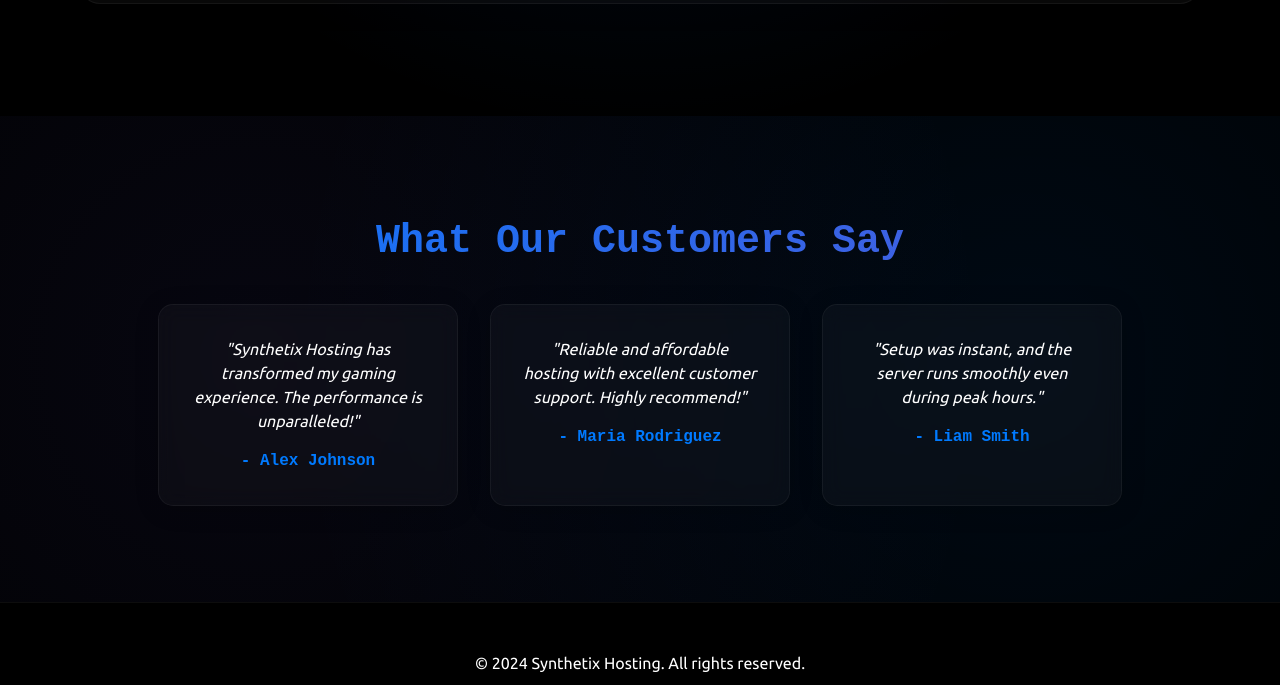
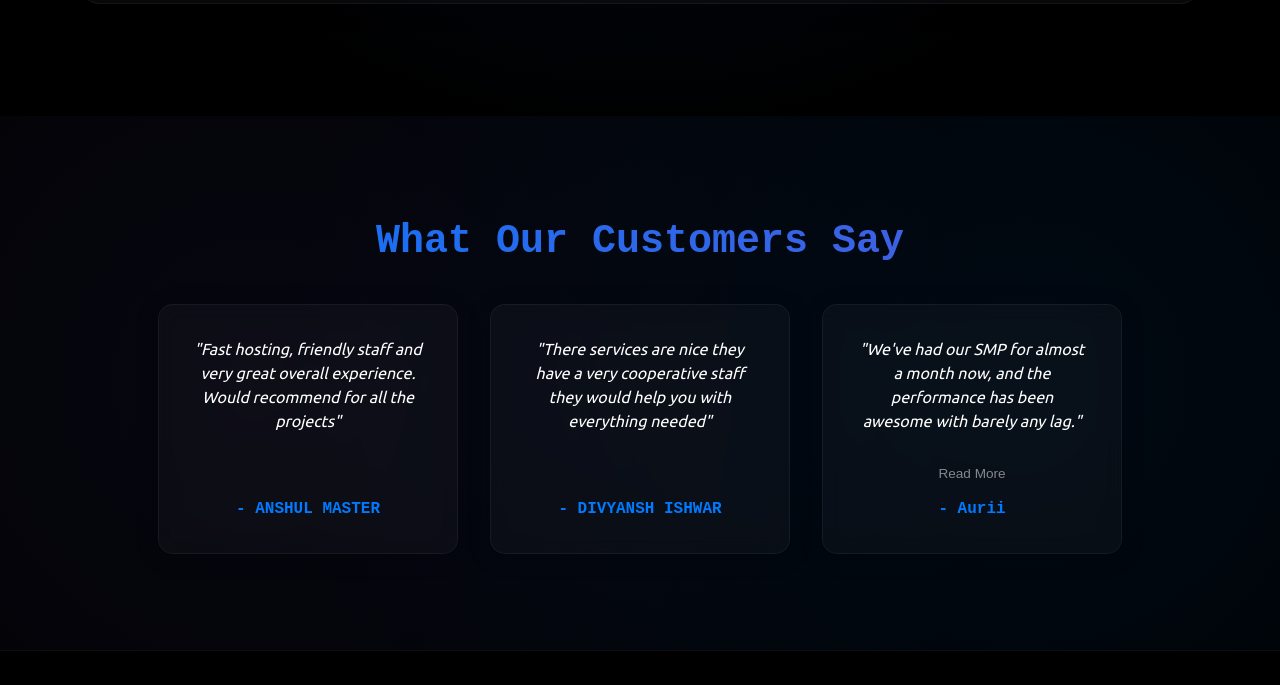
Before and after one commit to aShanki/Synthetix-Website, a website: page index.html in a window 1280 px wide. Shown: the part 1280-1965 px from the top of the page. Drawn offline with Linux system fonts and the light colour scheme; a web font is replaced by a local one.

Commit message:
Update hero section text and testimonials; add "Read More" functionality for extended reviews

```diff
--- a/index.html
+++ b/index.html
@@ -30,8 +30,8 @@
     <!-- Hero Section -->
     <section class="hero">
         <div class="hero-content">
-            <h1>Elevate Your Gaming Experience</h1>
-            <p>Experience next-generation Minecraft hosting with unparalleled performance and reliability.</p>
+            <h1>Affordability meets performance</h1>
+            <p>Experience next-generation Minecraft hosting with undeniable savings and reliability.</p>
             <div class="hero-cta">
                 <a href="plans.html" class="btn">Get Started</a>
             </div>
@@ -59,16 +59,17 @@
         <h2>What Our Customers Say</h2>
         <div class="testimonial-grid">
             <div class="testimonial">
-                <p>"Synthetix Hosting has transformed my gaming experience. The performance is unparalleled!"</p>
-                <h4>- Alex Johnson</h4>
+                <p>"Fast hosting, friendly staff and very great overall experience. Would recommend for all the projects"</p>
+                <h4>- ANSHUL MASTER</h4>
             </div>
             <div class="testimonial">
-                <p>"Reliable and affordable hosting with excellent customer support. Highly recommend!"</p>
-                <h4>- Maria Rodriguez</h4>
+                <p>"There services are nice they have a very cooperative staff they would help you with everything needed"</p>
+                <h4>- DIVYANSH ISHWAR</h4>
             </div>
             <div class="testimonial">
-                <p>"Setup was instant, and the server runs smoothly even during peak hours."</p>
-                <h4>- Liam Smith</h4>
+                <p>"We've had our SMP for almost a month now, and the performance has been awesome with barely any lag.<span class="more-text"> The staff are also very nice and approachable, always ready to help you with anything. Overall, it's been a great experience, and I would highly recommend it.</span>"</p>
+                <button class="read-more-btn">Read More</button>
+                <h4>- Aurii</h4>
             </div>
         </div>
     </section>
--- a/script.js
+++ b/script.js
@@ -244,4 +244,18 @@ document.addEventListener('DOMContentLoaded', () => {
     });
 });
 
+// Read More functionality
+document.querySelectorAll('.read-more-btn').forEach(button => {
+    button.addEventListener('click', function() {
+        const moreText = this.previousElementSibling.querySelector('.more-text');
+        if (moreText.style.display === 'none' || !moreText.style.display) {
+            moreText.style.display = 'inline';
+            this.textContent = 'Read Less';
+        } else {
+            moreText.style.display = 'none';
+            this.textContent = 'Read More';
+        }
+    });
+});
+
 // Add more JavaScript for price updates and plan toggling
--- a/styles.css
+++ b/styles.css
@@ -332,6 +332,11 @@ h1, h2, h3, h4, h5, h6 {
     transition: transform 0.3s ease;
     border: 1px solid rgba(255, 255, 255, 0.05);
     box-shadow: 0 4px 24px -1px rgba(0, 0, 0, 0.2);
+    display: flex;
+    flex-direction: column;
+    align-items: center;
+    text-align: center;
+    min-height: 250px; /* Add minimum height to ensure consistent sizing */
 }
 
 .testimonial:hover {
@@ -340,12 +345,30 @@ h1, h2, h3, h4, h5, h6 {
 
 .testimonial p {
     font-style: italic;
-    margin-bottom: 1rem;
+    margin-bottom: 0.5rem;
+    flex-grow: 1; /* Allow text to expand */
+}
+
+.read-more-btn {
+    background: none;
+    border: none;
+    color: rgba(255, 255, 255, 0.5);
+    cursor: pointer;
+    font-size: 0.85rem;
+    padding: 0;
+    margin: 0.25rem 0;
+    transition: color 0.3s ease;
+}
+
+.read-more-btn:hover {
+    color: var(--primary);
 }
 
 .testimonial h4 {
     color: var(--primary);
     font-weight: bold;
+    margin-top: auto; /* Push names to bottom */
+    align-self: center; /* Center horizontally */
 }
 
 /* Pricing Plans Section */
@@ -1320,3 +1343,23 @@ footer {
 .social-media i:hover {
     color: #4CAF50;
 }
+
+.more-text {
+    display: none;
+}
+
+.read-more-btn {
+    background: none;
+    border: none;
+    color: rgba(255, 255, 255, 0.5);  /* Changed to a grey color */
+    cursor: pointer;
+    font-size: 0.85rem;
+    padding: 0.25rem 0;  /* Reduced padding */
+    transition: color 0.3s ease;
+    margin: 0.25rem 0 0.75rem;  /* Added margin to position between text and name */
+    display: block;
+}
+
+.read-more-btn:hover {
+    color: var(--primary);
+}
```
